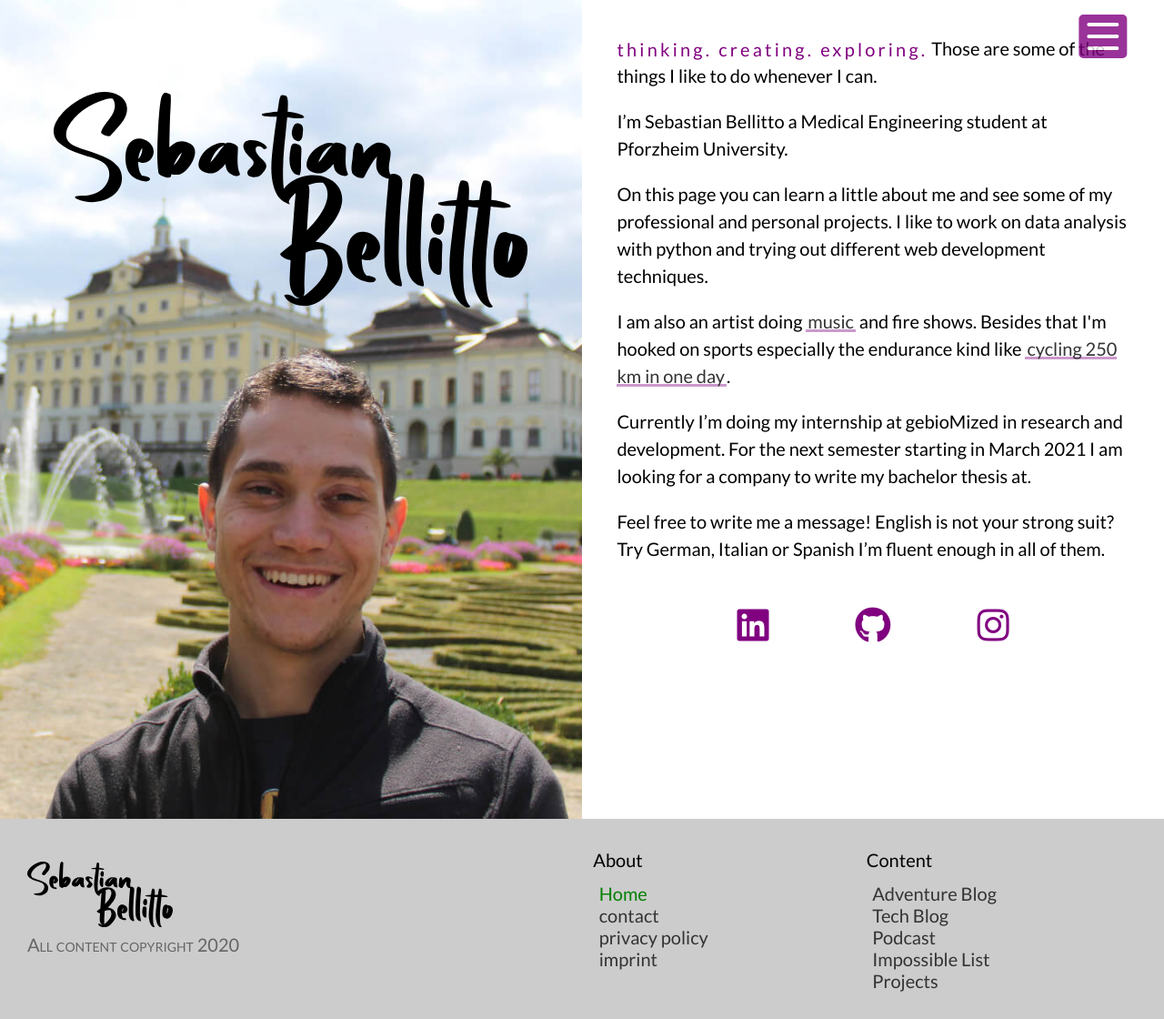
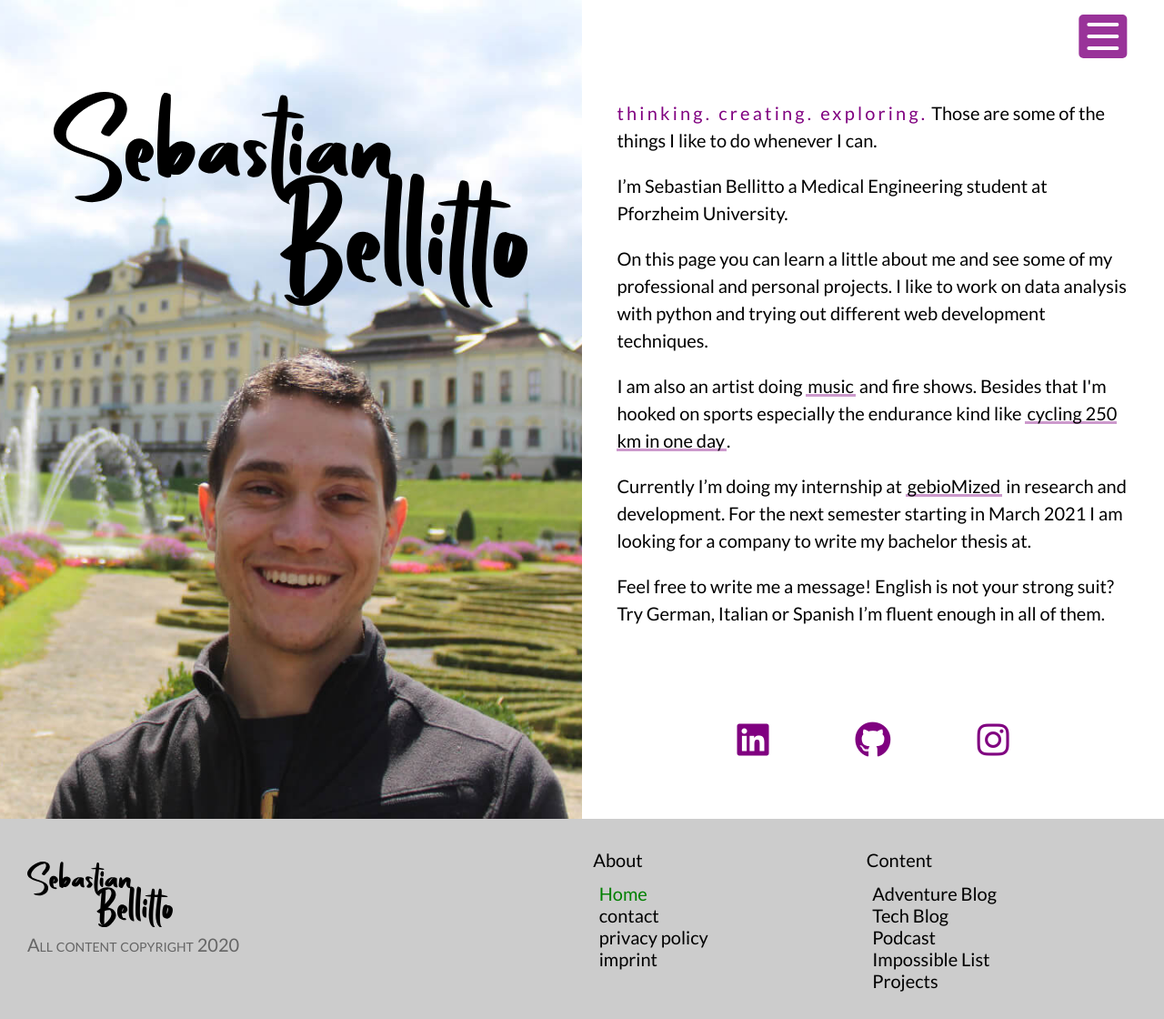
Before and after one commit to SebastianSlash/SebastianSlash.github.io, a Jekyll site: the page built from index.html, in a window 1280 px wide. Shown: the whole page at 91% size. Built offline with Jekyll 4.4.1, drawn with Linux system fonts in a browser that asks for light colours; some web fonts are replaced.

```diff
--- a/_layouts/bloghome.html
+++ b/_layouts/bloghome.html
@@ -6,7 +6,7 @@
   <div class="sidebar left"></div>
   <div class="blog_home {{ page.css_id }}">
     <h1>{{ page.blog_name }}</h1>
-    <h2 class="author">Author: {{ page.author_name }}</h2>
+    <!-- <h2 class="author">Author: {{ page.author_name }}</h2> -->
 
     {{ content }}
 
--- a/_sass/base.sass
+++ b/_sass/base.sass
@@ -17,10 +17,12 @@
   text-decoration: none
   font: $a_base
   max-width: 600px
-  color: #333
+  // color: #333
+  color: black
 a:visited
   text-decoration: none
-  color: #333
+  // color: #333
+  color: black
 p
   font: $p_base
   font-weight: 400
@@ -219,6 +221,11 @@
   width: 53px
   height: 48px
 
+.sidebar
+  background: white
+  flex-basis: 0px
+  flex-shrink: 0
+  flex-grow: 1
 
 
 .link
@@ -249,7 +256,7 @@
 
 .special-link:hover
   -webkit-box-shadow: 0px 0px 0px 0px rgba(128, 0, 128, 0.4) inset
-  box-shadow: 0px -1em 0px 0px rgba(128, 0, 128, 0.4) inset
+  box-shadow: 0px -0.8em 0px 0px rgba(128, 0, 128, 0.4) inset
   -webkit-transition: -webkit-box-shadow 150ms ease-in-out
   transition: -webkit-box-shadow 150ms ease-in-out
   transition: box-shadow 150ms ease-in-out
--- a/_sass/blog.sass
+++ b/_sass/blog.sass
@@ -1,6 +1,13 @@
 .wrapper.bloghome
   display: flex
   justify-content: center
+
+  .sidebar
+    background: white
+    margin-top: 400px
+    flex-basis: 0px
+    flex-shrink: 0
+    flex-grow: 1
 
 .blog_home
   h1
@@ -17,12 +24,7 @@
   display: flex
   justify-content: center
 
-.sidebar
-  background: white
-  margin-top: 400px
-  flex-basis: 0px
-  flex-shrink: 0
-  flex-grow: 1
+
 
 .blog_article
   background-color: white
--- /dev/null
+++ b/_sass/impossible.sass
@@ -0,0 +1,3 @@
+.wrapper.impossible
+  display: flex
+  justify-content: center
--- a/_sass/landing.sass
+++ b/_sass/landing.sass
@@ -75,19 +75,41 @@
   display: inline-block
 
 .about
-  // background: white
   min-height: 100vh
-  padding: 3%
+  padding: 5em 3% 3% 3%
   flex-grow: 1
   order: 2
   flex-basis: 450px
   background-color: white
+  display: flex
+  justify-content: center
+
+.about-content
+  display: flex
+  flex-direction: column
+  align-content: flex-start
+  justify-content: center
+
+  // background: white
+  // min-height: 100vh
+  // padding: 3%
+  // flex-grow: 1
+  // order: 2
+  // flex-basis: 450px
+  // background-color: white
+  // display: flex
+  // flex-direction: column
+  // align-content: center
+
+
 
 .social
+  justify-self: flex-end
+  width: 100%
   display: flex
   justify-content: space-around
   align-self: flex-end
-  padding: 5% 15%
+  padding: 15% 15% 0 15%
 .social-icon
   text-decoration: none
   @extend %fa-icon
--- a/assets/css/styles.scss
+++ b/assets/css/styles.scss
@@ -6,6 +6,7 @@
 @import "landing";
 @import "bloghome";
 @import "blog";
+@import "impossible";
 @import "footer";
 @import "fontawesome/fontawesome.scss";
 @import "fontawesome/brands.scss";
--- a/index.html
+++ b/index.html
@@ -18,7 +15,9 @@
       </a>
 
     </div>
-    <div class="about", id="aboutme">
+    <div class="about">
+      <div class="sidebar"></div>
+      <div class="about-content", id="aboutme">
         <p> <span class="ticker">thinking. creating. exploring.</span>
         Those are some of the things I like to do whenever I can. </p>
         <p>
@@ -38,7 +37,9 @@
           Everything tech related I’m writing will be published on the tech blog. -->
         </p>
         <p>
-        Currently I’m doing my internship at gebioMized in research and development.
+          Currently I’m doing my internship at
+          <a class="special-link" target="blank" href="https://www.gebiomized.de">gebioMized</a>
+          in research and development.
           For the next semester starting in March 2021 I am looking for a company to write my bachelor thesis at.
         </p>
         <p>
@@ -53,52 +54,7 @@
           <!-- <li><a href="https://stackexchange.com/users/16878665/tintenfisch-fee" class="social-icon" target="blank"> <i class="fa fa-stack-exchange fa-2x"></i></a></li> -->
         </ul>
       </div>
-
-    <!-- // changing to a Landing page with a little about section
-    <div class="o_projects">
-      <h1>Projects</h1>
-      <p>
-        I'm also working on some projects, mostly tech related and mainly coding.
-        I just dont have time to get them all done.
-      </p>
-      <p class="ticker">So many Ideas!</p>
-      <a href="https://github.com/SebastianSlash" class="call_action" target="_blank">see on GitHub</a>
-    </div>
-
-    <div class="o_impossible">
-      <h1>Impossible List</h1>
-      <p class="ticker">The Bucket List 2.0 - Evolved</p>
-      <p>I got inspired to create this by Thomas Frank from <a href="https://collegeinfogeek.com" target="_blank">College Info Geek</a>.
-      <br>it's basicly a list of goals I want to achive and beyond.</p>
-      <a href="pages/impossibble-list.html" class="call_action">Go check it out!</a>
-    </div>
-
-    <div class="o_podcast">
-      <h1>The Podcast</h1>
-      <p class="ticker">I think best when cycling.</p>
-      <p>So I thought: "Why not think loudly and record it for you?".
-      <br>That's how the Idea of a Bikepacking - Cycling Adventure Podcast came to life.</p>
-      <a href="pages/podcast.html" class="call_action">Join me!</a>
-      <p>On my rides all over the place and even learn a thing or two.</p>
-    </div>
-
-    <div class="o_blog">
-      <p>Sometimes I'm writing...</p>
-      {% for blog in site.blogtype %}
-      <div id="{{ blog.css_id }}">
-        <h1>{{ blog.blog_name }}</h1>
-        <p class="ticker">{{ blog.ticker_txt }}</p>
-        <p>{{ blog.content | markdownify }}</p>
-        <a href="{{ blog.url }}" class="call_action">{{ blog.call_to_action }}</a>
-      </div>
-      {% endfor %}
-    </div>
-
-    <div class="o_contact">
-      <h1>Contact</h1>
-      <div>
-        <p>Put your email address here</p>
-      </div>
-    </div> -->
+      <div class="sidebar"></div>
     </div>
   </div>
+</div>
```
Also changed, not shown: other parts of index.html (+1 -4 lines), _data/impossible_list.yml (added, +22 -0 lines), impossible-list.html (added, +21 -0 lines). Lines whose indentation alone changed are shown as unchanged.
